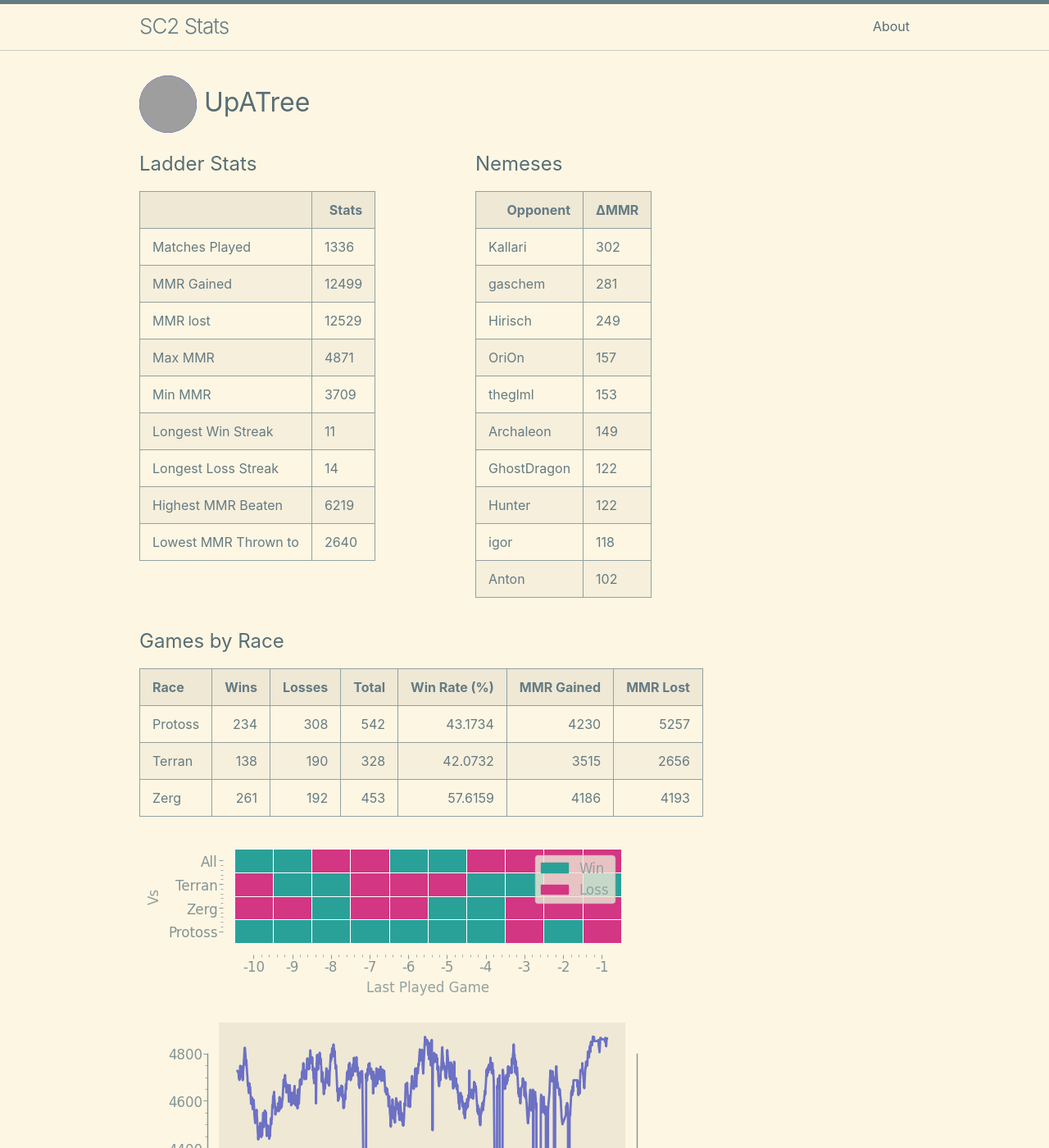
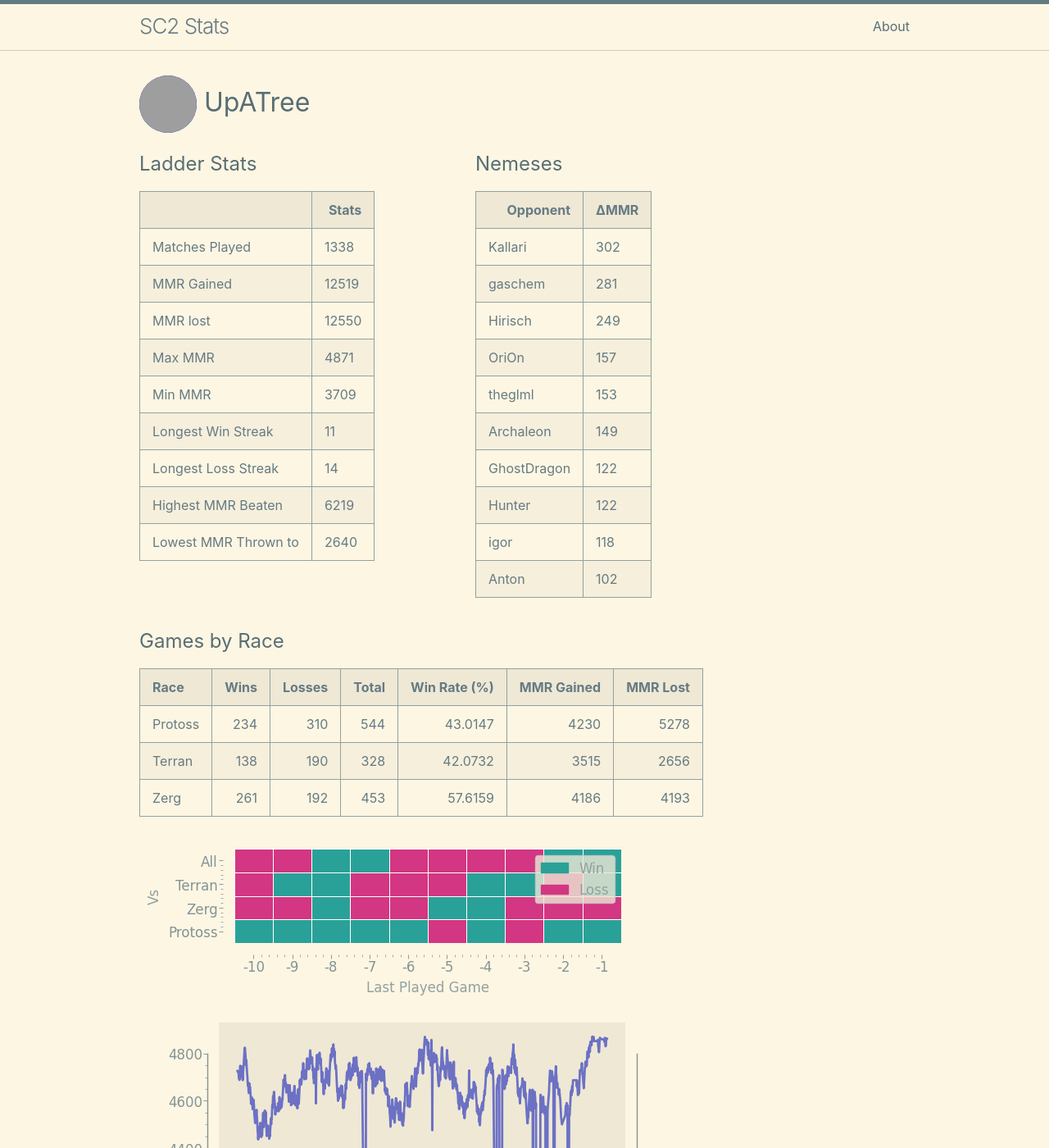
Before and after one commit to kylermurphy/UpATree, a Jekyll site: the page built from docs/index.md, in a window 1280 px wide and 1400 px high. Shown: the whole window at 82% size. Built offline with Jekyll 4.4.1, drawn with Linux system fonts in a browser that asks for light colours; grey boxes are pictures that could not be loaded.

Commit message:
running on push

```diff
--- a/docs/index.md
+++ b/docs/index.md
@@ -18,15 +18,15 @@ layout: home
   <tbody>
     <tr>
       <td>Matches Played</td>
-      <td>1336</td>
+      <td>1338</td>
     </tr>
     <tr>
       <td>MMR Gained</td>
-      <td>12499</td>
+      <td>12519</td>
     </tr>
     <tr>
       <td>MMR lost</td>
-      <td>12529</td>
+      <td>12550</td>
     </tr>
     <tr>
       <td>Max MMR</td>
@@ -114,7 +114,7 @@ layout: home
 
 | Race    |   Wins |   Losses |   Total |   Win Rate (%) |   MMR Gained |   MMR Lost |
 |:--------|-------:|---------:|--------:|---------------:|-------------:|-----------:|
-| Protoss |    234 |      308 |     542 |        43.1734 |         4230 |       5257 |
+| Protoss |    234 |      310 |     544 |        43.0147 |         4230 |       5278 |
 | Terran  |    138 |      190 |     328 |        42.0732 |         3515 |       2656 |
 | Zerg    |    261 |      192 |     453 |        57.6159 |         4186 |       4193 |
 
--- a/log.txt
+++ b/log.txt
@@ -550,3 +550,4 @@ Writing a log file 2025-03-19 16:52:48.
 Writing a log file 2025-03-19 17:21:09.
 Writing a log file 2025-03-19 17:48:00.
 Writing a log file 2025-03-19 18:32:14.
+Writing a log file 2025-03-19 18:52:03.
```
Also changed, not shown: docs/assets/MMR.png, docs/assets/daily.png, docs/assets/gm_hist.png, docs/assets/r_wrt.png, 1 other file.
